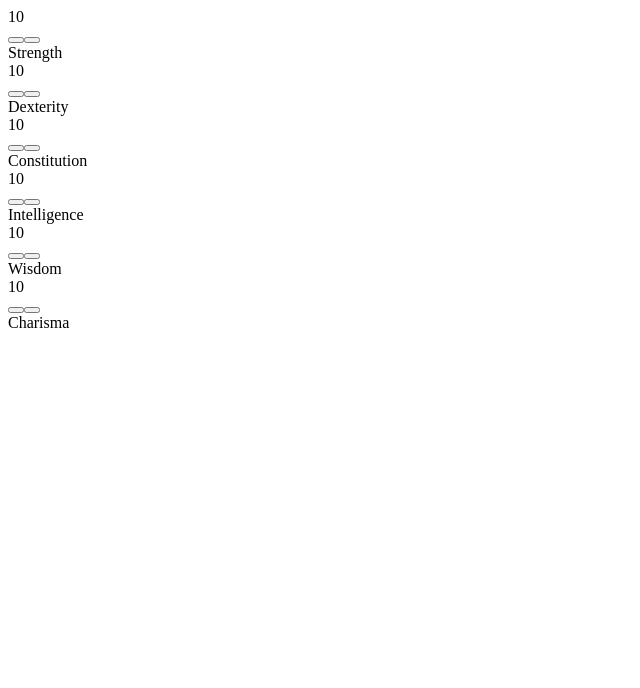
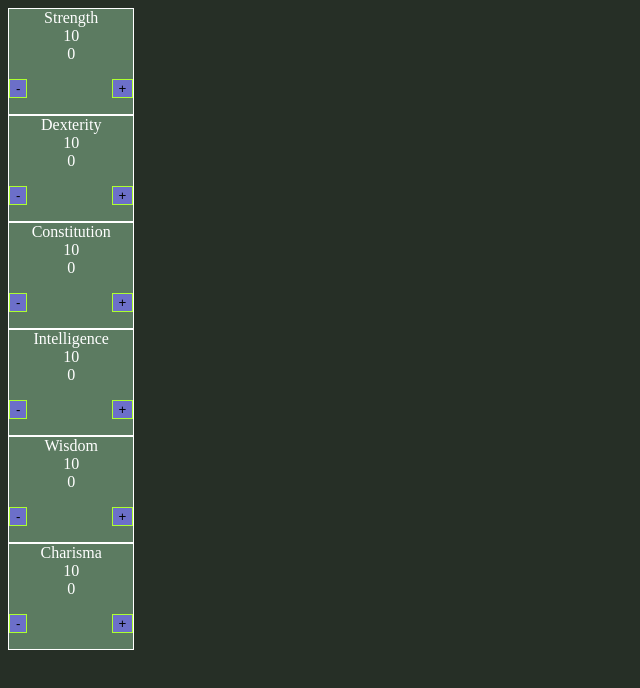
Before and after one commit to sachieko/your-legacy, a React (Create React App) app in the folder legacy-front-end/: page / in a window 1280 px wide. Shown: the top 688 px of the page, without its empty margins (0-640 px from the left). Built offline with nearby package versions, Linux system fonts and the light colour scheme.

Commit message:
Style ability scores

```diff
--- a/legacy-front-end/src/App.jsx
+++ b/legacy-front-end/src/App.jsx
@@ -5,10 +5,10 @@ const App = function() {
   return (
     <div className="App">
       <header className="App-header">
-        <CharacterSheetProvider>
-          <CharacterSheet />
-        </CharacterSheetProvider>
       </header>
+      <CharacterSheetProvider>
+        <CharacterSheet />
+      </CharacterSheetProvider>
     </div>
   );
 };
--- a/legacy-front-end/src/components/CharacterSheet/AbilityScore.jsx
+++ b/legacy-front-end/src/components/CharacterSheet/AbilityScore.jsx
@@ -3,12 +3,13 @@ const AbilityScore = (props) => {
 
   return (
     <div className='ability-score'>
-      {props.value}
+      <span className='ability-name'>{props.name}</span>
+      <span className='ability-value'>{props.value}</span>
+      <span className='ability-modifier'>{Math.floor((props.value - 10) / 2)}</span>
       <div className='ability-btn'>
-        <button onClick={() => props.subtract(prev => prev -= 1)}></button>
-        <button onClick={() => props.add(prev => prev += 1)}></button>
+        <button onClick={() => props.setter(prev => prev -= 1)}>-</button>
+        <button onClick={() => props.setter(prev => prev += 1)}>+</button>
       </div>
-      {props.name}
     </div>
   );
 };
--- a/legacy-front-end/src/components/CharacterSheet/index.jsx
+++ b/legacy-front-end/src/components/CharacterSheet/index.jsx
@@ -1,6 +1,7 @@
 import { useContext } from "react";
 import { characterSheetContext } from "../../providers/CharacterSheetProvider";
 import AbilityScore from "./AbilityScore";
+import './CharacterSheet.scss';
 
 const CharacterSheet = () => {
   const {
@@ -14,12 +15,14 @@ const CharacterSheet = () => {
   } = useContext(characterSheetContext);
   return (
     <>
-    <AbilityScore name='Strength' value={strength} add={setStrength} subtract={setStrength}/>
-    <AbilityScore name='Dexterity' value={dexterity} add={setDexterity} subtract={setDexterity}/>
-    <AbilityScore name='Constitution' value={constitution} add={setConstitution} subtract={setConstitution}/>
-    <AbilityScore name='Intelligence' value={intelligence} add={setIntelligence} subtract={setIntelligence}/>
-    <AbilityScore name='Wisdom' value={wisdom} add={setWisdom} subtract={setWisdom}/>
-    <AbilityScore name='Charisma' value={charisma} add={setCharisma} subtract={setCharisma}/>
+    <div className='ability-scores'>
+      <AbilityScore name='Strength' value={strength} setter={setStrength} />
+      <AbilityScore name='Dexterity' value={dexterity} setter={setDexterity} />
+      <AbilityScore name='Constitution' value={constitution} setter={setConstitution} />
+      <AbilityScore name='Intelligence' value={intelligence} setter={setIntelligence} />
+      <AbilityScore name='Wisdom' value={wisdom} setter={setWisdom} />
+      <AbilityScore name='Charisma' value={charisma} setter={setCharisma} />
+    </div>
     </>
   );
 };
--- a/legacy-front-end/src/index.js
+++ b/legacy-front-end/src/index.js
@@ -2,6 +2,7 @@ import React from 'react';
 import ReactDOM from 'react-dom/client';
 import App from './App';
 import reportWebVitals from './reportWebVitals';
+import './index.scss';
 
 const root = ReactDOM.createRoot(document.getElementById('root'));
 root.render(
```
